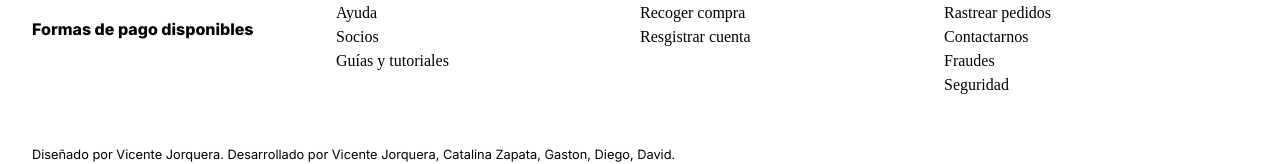
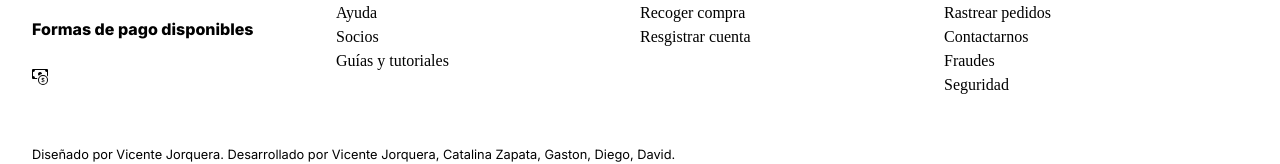
Before and after one commit to VicenteJ20/E-Store, a React (Vite) app: page / in a window 1280 px wide. Shown: the part 955-1119 px from the top of the page. Built offline with nearby package versions, Linux system fonts and the light colour scheme.

Commit message:
V0R4: Pull 29-11-2022

```diff
--- a/src/Styles/App.scss
+++ b/src/Styles/App.scss
@@ -5,11 +5,6 @@
   padding: 0;
   box-sizing: border-box;
   font-family: 'Inter', sans-serif;
-}
-
-:root{
-  --standard-grey: #D9D9D9;
-  --active-light-blue: #0188D4;
 }
 
 :root{
@@ -22,6 +17,8 @@
 --danube: #79a1d8;
 --rhino: #2d425c;
 --hurricane: #948488;
+--standard-grey: #D9D9D9;
+--active-light-blue: #0188D4;
 }
 
 .App{
--- a/src/components/Footer/Footer.jsx
+++ b/src/components/Footer/Footer.jsx
@@ -1,6 +1,7 @@
 import React from 'react'
 import '../../Styles/reset.scss'
 import './Footer.scss'
+import {BsCashCoin} from 'react-icons/bs'
 
 const Footer = () => {
     return(
@@ -13,6 +14,7 @@ const Footer = () => {
                     </div>
 
                     <h1 className='description_payments title'>Formas de pago disponibles</h1>
+                    <BsCashCoin />
                 </div>
 
                 <div className='about box'>
```
